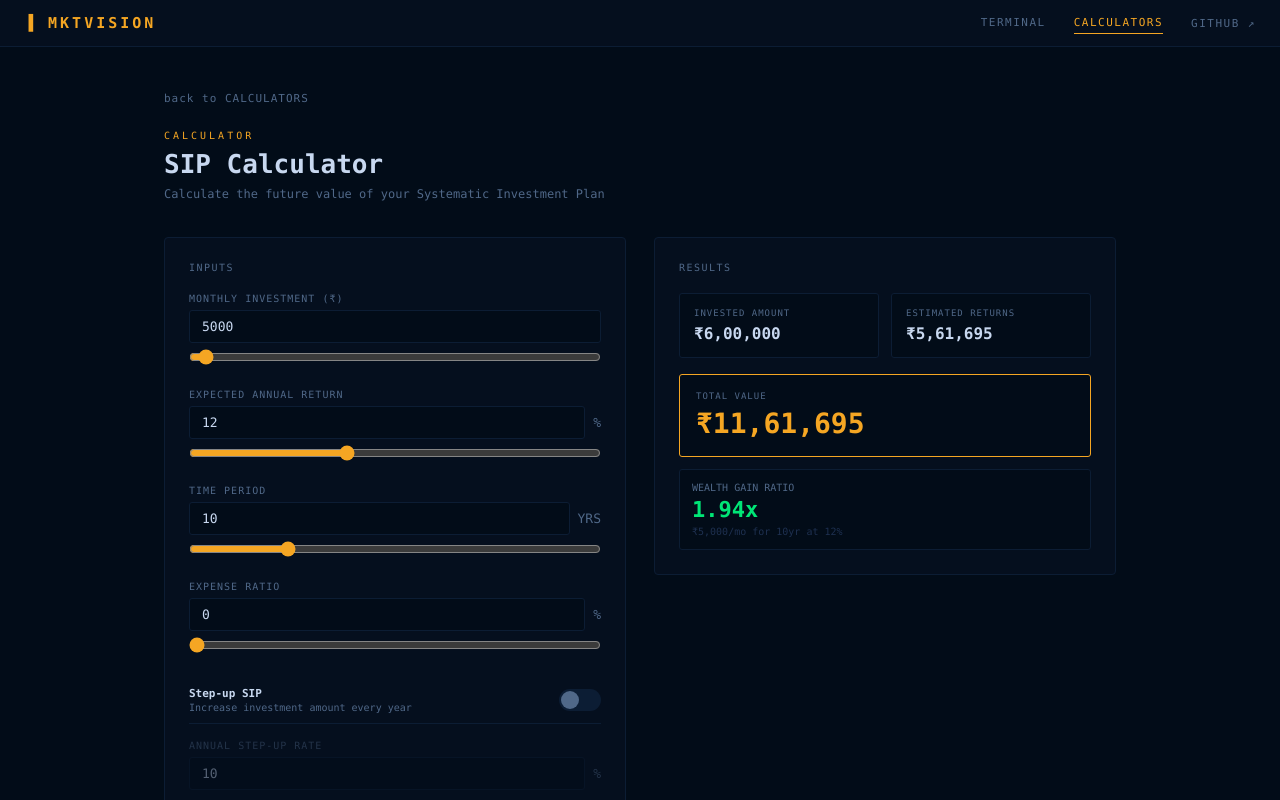
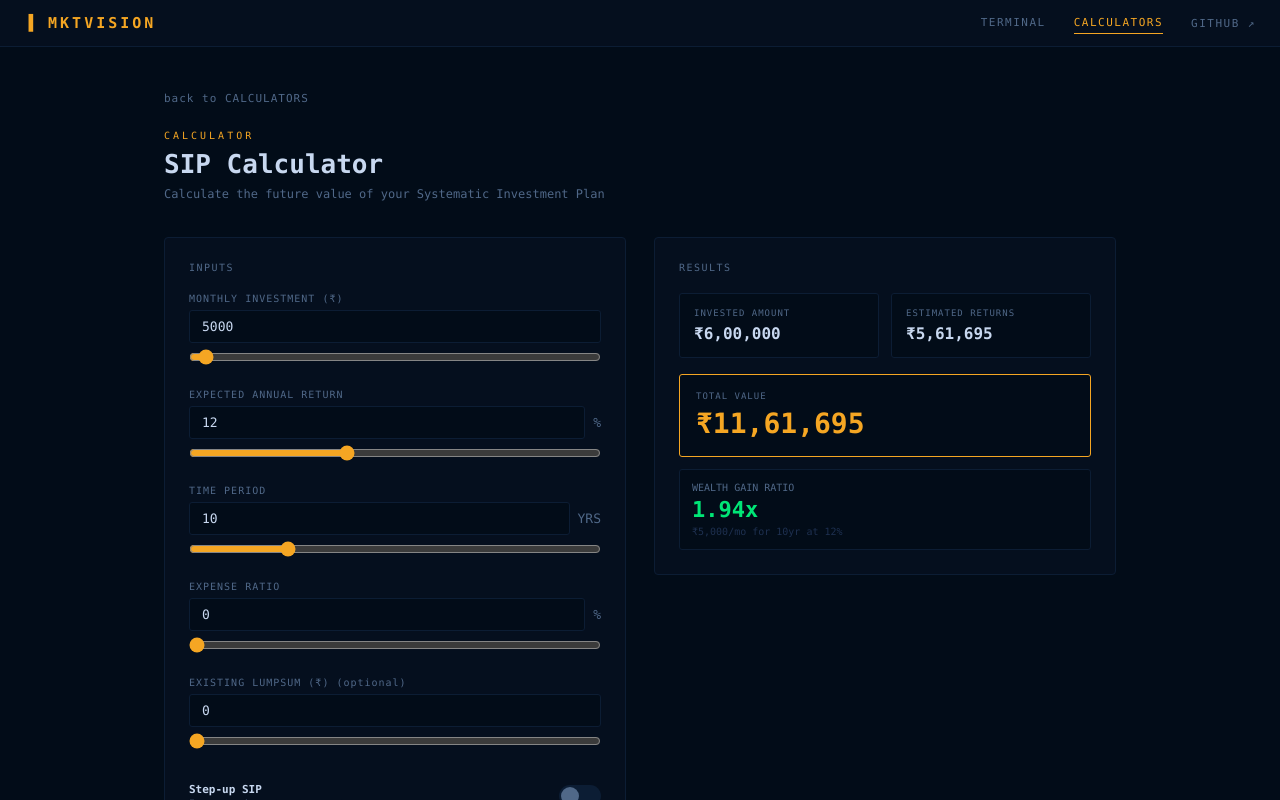
Before and after one commit to evans-0/finance, a React (Vite) app: page /calculators/sip in a window 1280 px wide. Shown: the top 800 px of the page. Built offline with nearby package versions, Linux system fonts and the light colour scheme.

Commit message:
Added lumpsum to SIP calculator

```diff
--- a/src/pages/calculators/SIP.jsx
+++ b/src/pages/calculators/SIP.jsx
@@ -60,16 +60,21 @@ export default function SIP() {
   const [expenseRatio,  setExpenseRatio]  = useState(0)
   const [stepUpEnabled, setStepUpEnabled] = useState(false)
   const [stepUp,        setStepUp]        = useState(10)
+  const [lumpsum,       setLumpsum]       = useState(0)
 
-  const { futureValue, invested } = calcSIP(monthly, rate, years, stepUp, stepUpEnabled, expenseRatio)
-  const returns = futureValue - invested
+  const lumpsumFV = lumpsum > 0 ? lumpsum * Math.pow(1 + Math.max(0, rate - expenseRatio) / 100, years) : 0
+  const { futureValue: sipFV, invested } = calcSIP(monthly, rate, years, stepUp, stepUpEnabled, expenseRatio)
+  const futureValue = sipFV + lumpsumFV
+  const totalInvested = invested + lumpsum
+  const returns = futureValue - totalInvested
 
   const chartData = Array.from({ length: years }, (_, i) => {
     const yr     = i + 1
     const normal = calcSIP(monthly, rate, yr, stepUp, false,         expenseRatio)
     const step   = calcSIP(monthly, rate, yr, stepUp, stepUpEnabled, expenseRatio)
-    const row    = { year: 'Yr ' + yr, invested: Math.round(step.invested), value: Math.round(step.futureValue) }
-    if (stepUpEnabled) row.noStepUp = Math.round(normal.futureValue)
+    const lumpsumAtYr = lumpsum > 0 ? lumpsum * Math.pow(1 + Math.max(0, rate - expenseRatio) / 100, yr) : 0
+    const row    = { year: 'Yr ' + yr, invested: Math.round(step.invested + lumpsum), value: Math.round(step.futureValue + lumpsumAtYr) }
+    if (stepUpEnabled) row.noStepUp = Math.round(normal.futureValue + lumpsumAtYr)
     return row
   })
 
@@ -93,6 +98,7 @@ export default function SIP() {
             <InputField label="EXPECTED ANNUAL RETURN"             value={rate}    onChange={setRate}    min={1}    max={30}     step={0.5}  suffix="%" />
             <InputField label="TIME PERIOD"                        value={years}   onChange={setYears}   min={1}    max={40}     step={1}    suffix="YRS" />
             <InputField label="EXPENSE RATIO"               value={expenseRatio}   onChange={setExpenseRatio} min={0} max={3} step={0.05} suffix="%" />
+            <InputField label={'EXISTING LUMPSUM (' + INR + ') (optional)'} value={lumpsum} onChange={setLumpsum} min={0} max={10000000} step={10000} />
             {expenseRatio > 0 && (
               <div style={{ background: C.bg, border: '1px solid ' + C.border, borderRadius: 3, padding: 10, marginBottom: 16, fontSize: 10, color: C.textSec }}>
                 EFFECTIVE RETURN: <span style={{ color: C.amber }}>{Math.max(0, rate - expenseRatio).toFixed(2)}% p.a.</span> after {expenseRatio}% expense ratio
@@ -106,7 +112,7 @@ export default function SIP() {
             <div style={{ background: C.panel, border: '1px solid ' + C.border, borderRadius: 4, padding: 24, marginBottom: 20 }}>
               <div style={{ fontSize: 10, color: C.textSec, letterSpacing: 1.5, marginBottom: 20 }}>RESULTS</div>
               <div style={{ display: 'flex', gap: 12, flexWrap: 'wrap', marginBottom: 16 }}>
-                {[['INVESTED AMOUNT', fmt(invested)], ['ESTIMATED RETURNS', fmt(returns)]].map(([l, v]) => (
+                {[['INVESTED AMOUNT', fmt(totalInvested)], ['ESTIMATED RETURNS', fmt(returns)]].map(([l, v]) => (
                   <div key={l} style={{ background: C.bg, border: '1px solid ' + C.border, borderRadius: 3, padding: '14px', flex: 1 }}>
                     <div style={{ fontSize: 9, color: C.textSec, letterSpacing: 1, marginBottom: 6 }}>{l}</div>
                     <div style={{ fontSize: 16, fontWeight: 700, color: C.text }}>{v}</div>
@@ -119,9 +125,9 @@ export default function SIP() {
               </div>
               <div style={{ background: C.bg, border: '1px solid ' + C.border, borderRadius: 3, padding: 12 }}>
                 <div style={{ fontSize: 10, color: C.textSec, marginBottom: 4 }}>WEALTH GAIN RATIO</div>
-                <div style={{ fontSize: 22, color: C.green, fontWeight: 700 }}>{(futureValue / invested).toFixed(2)}x</div>
+                <div style={{ fontSize: 22, color: C.green, fontWeight: 700 }}>{(futureValue / totalInvested).toFixed(2)}x</div>
                 <div style={{ fontSize: 10, color: C.textDim, marginTop: 4 }}>
-                  {fmt(monthly)}/mo{stepUpEnabled ? ' + ' + stepUp + '% step-up' : ''} for {years}yr at {rate}%{expenseRatio > 0 ? ' (net ' + Math.max(0, rate - expenseRatio).toFixed(2) + '%)' : ''}
+                  {fmt(monthly)}/mo{stepUpEnabled ? ' + ' + stepUp + '% step-up' : ''}{lumpsum > 0 ? ' + ' + fmt(lumpsum) + ' lumpsum' : ''} for {years}yr at {rate}%{expenseRatio > 0 ? ' (net ' + Math.max(0, rate - expenseRatio).toFixed(2) + '%)' : ''}
                 </div>
               </div>
             </div>
```
